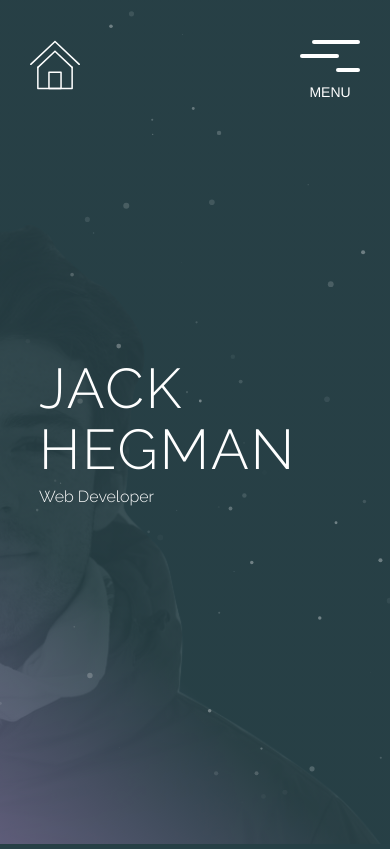
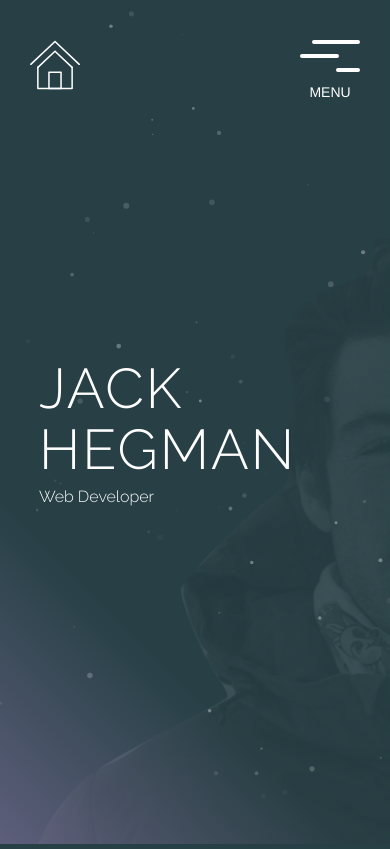
Before and after one commit to jhegman/jhegman.github.io, a Vue app: page / in a window 390 px wide. Built offline with nearby package versions, Linux system fonts and the light colour scheme.

Commit message:
mobile home page change

```diff
--- a/src/sass/app.scss
+++ b/src/sass/app.scss
@@ -113,6 +113,12 @@ body{
     	top: 20vh;
     	background-size: cover;
             position:relative;
+}
+
+@media screen and (max-width: 768px){
+  .head{
+    float: none;
+  }
 }
 
 #particles-js{
```
Also changed, not shown: public/css/app.css, 1 other file.
